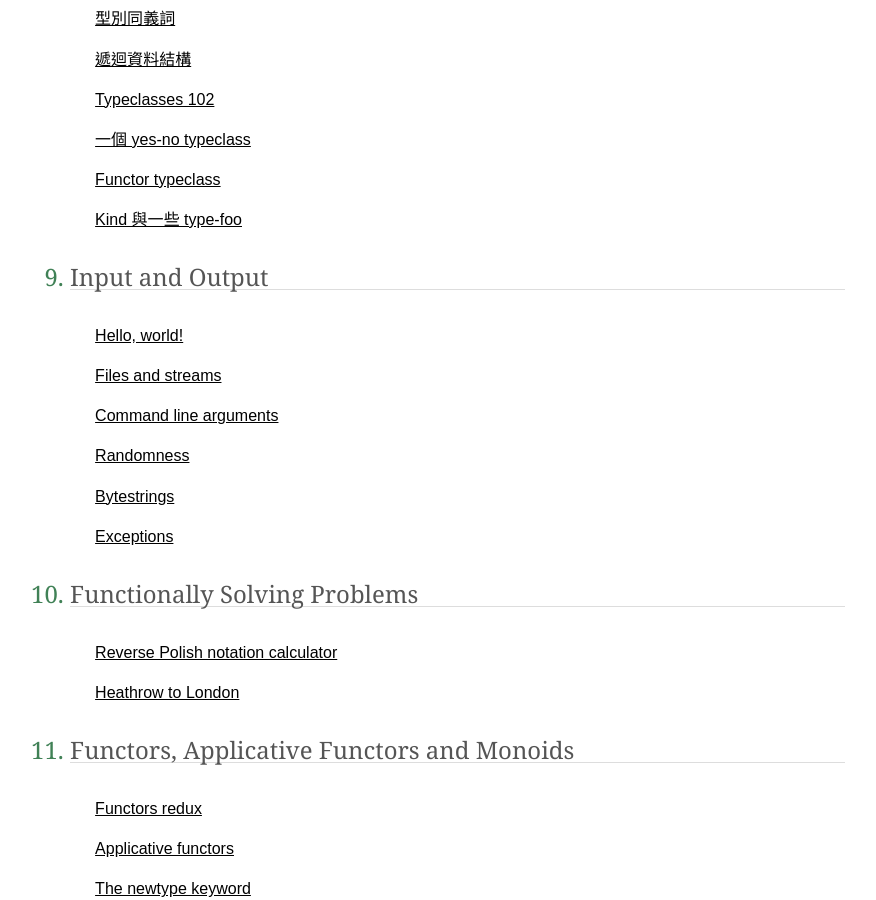
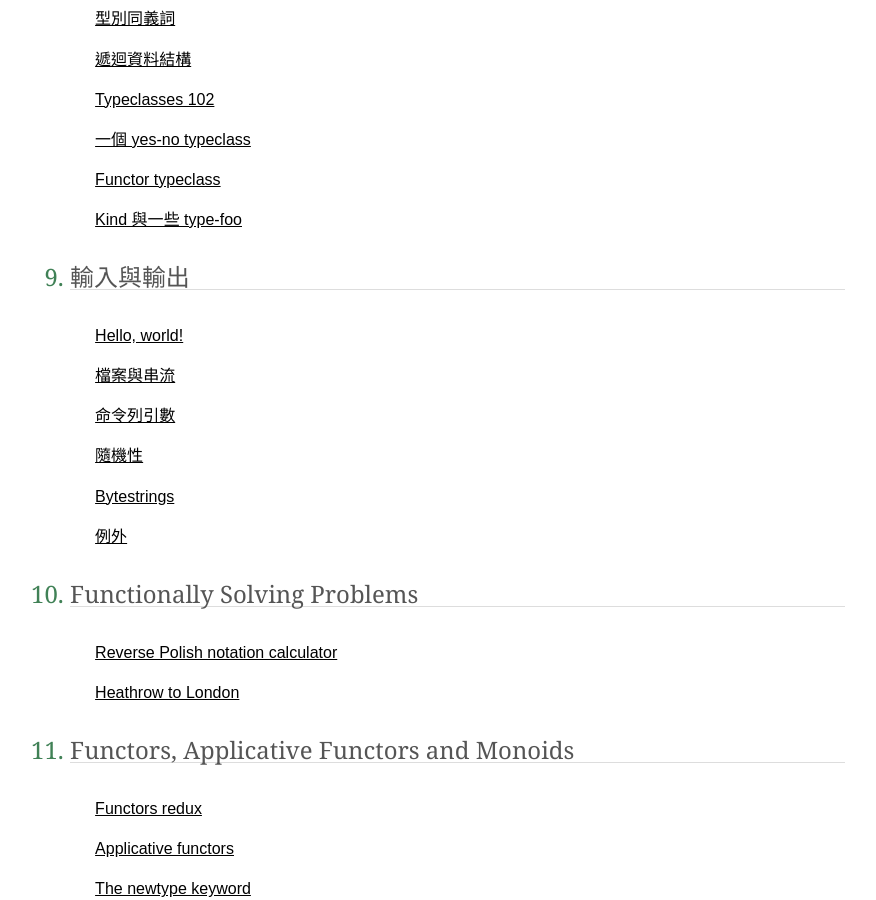
Before and after one commit to jason2506/lyah.zh-tw, a Jekyll site: the page built from index.md, in a window 1280 px wide and 900 px high, scrolled down 2370 px. Shown: the whole window, without its empty margins (195-1071 px from the left). Built offline with Jekyll 4.4.1, drawn with Linux system fonts in a browser that asks for light colours; Markdown is read by kramdown in place of the engine named in the settings.

Commit message:
Add the page of Chapter 9.

```diff
--- a/index.md
+++ b/index.md
@@ -59,13 +59,13 @@ class: chapters
     * [一個 yes-no typeclass](making-our-own-types-and-typeclasses#a-yes-no-typeclass)
     * [Functor typeclass](making-our-own-types-and-typeclasses#the-functor-typeclass)
     * [Kind 與一些 type-foo](making-our-own-types-and-typeclasses#kinds-and-some-type-foo)
-9.  [Input and Output](#)
-    * [Hello, world!](#)
-    * [Files and streams](#)
-    * [Command line arguments](#)
-    * [Randomness](#)
-    * [Bytestrings](#)
-    * [Exceptions](#)
+9.  [輸入與輸出](input-and-output)
+    * [Hello, world!](input-and-output#hello-world)
+    * [檔案與串流](input-and-output#files-and-streams)
+    * [命令列引數](input-and-output#command-line-arguments)
+    * [隨機性](input-and-output#randomness)
+    * [Bytestrings](input-and-output#bytestrings)
+    * [例外](input-and-output#exceptions)
 10. [Functionally Solving Problems](#)
     * [Reverse Polish notation calculator](#)
     * [Heathrow to London](#)
```
Also changed, not shown: input-and-output/index.md (added, +26 -0 lines), making-our-own-types-and-typeclasses/index.md (+3 -0 lines), img/dognap.png (added).
